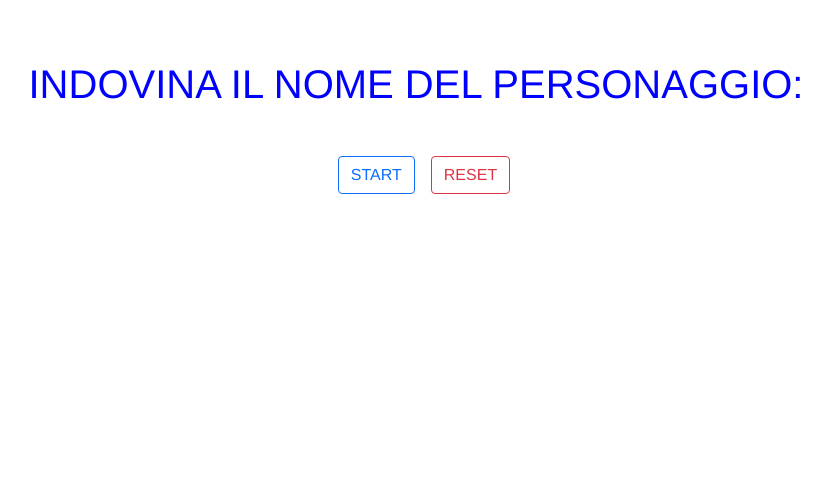
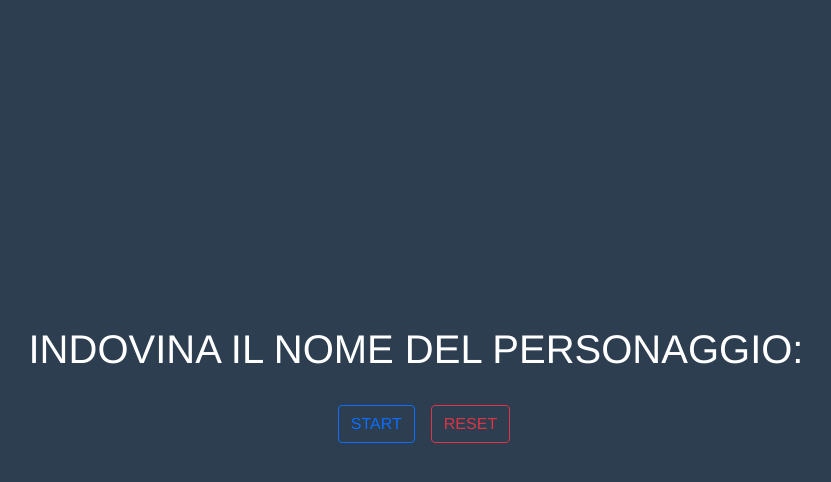
Before and after one commit to gloriaghe/hangman, a Vue app: page / in a window 1280 px wide. Shown: the top 482 px of the page, without its empty margins (224-1055 px from the left). Built offline with nearby package versions, Linux system fonts and the light colour scheme.

Commit message:
prove dati da passare

```diff
--- a/src/App.vue
+++ b/src/App.vue
@@ -1,9 +1,8 @@
 <template>
-  <div id="app">
-    <h1 class="my-4 text-center" style="color:blue">INDOVINA IL NOME DEL PERSONAGGIO:</h1>
-    <PlayResetButton @start="arrayName"/>
-    <ButtonComponent :prova2="transformArray"/>
-    <!-- <HelloWorld msg="Welcome to Your Vue.js App"/> -->
+  <div id="app" class="d-flex justify-content-center flex-column">
+    <h1 class="text-center">INDOVINA IL NOME DEL PERSONAGGIO:</h1>
+    <PlayResetButton @start="arrayName" :arrayPoint="pointTotal"/>
+    <ButtonComponent :arrayModify="transformArray" @point="point"/>
   </div>
 </template>
 
@@ -19,25 +18,35 @@ export default {
   },
   data(){
     return{
-      transformArray: []
+      transformArray: [],
+      pointTotal: []
     }
   },
   methods: {
     arrayName(el){
       this.transformArray = el;
       console.log(this.transformArray)
+    },
+    point(el){
+      this.pointTotal= el;
+      console.log(el)
     }
   }
 }
 </script>
 
 <style lang="scss">
+*{
+  margin: 0;
+  padding: 0;
+  box-sizing: border-box;
+}
 #app {
   font-family: Avenir, Helvetica, Arial, sans-serif;
-  -webkit-font-smoothing: antialiased;
-  -moz-osx-font-smoothing: grayscale;
   text-align: center;
-  color: #2c3e50;
-  margin-top: 60px;
+  background-color: #2c3e50;
+  color: white;
+  width: 100vw;
+  height: 100vh;
 }
 </style>
--- a/src/components/ButtonComponent.vue
+++ b/src/components/ButtonComponent.vue
@@ -1,8 +1,10 @@
 <template>
-  <section class="d-none" id="containerButton">
+  <section class="container">
+    <div class="d-none align-self-center container" id="containerButton">
       <div class="d-flex flex-wrap justify-content-center">
           <button @click="letterChoice(element)" v-for="(element, i) in letters" :key="i" :id="element" class="letter btn btn-primary mx-2 my-2" :value="element">{{element}}</button>
       </div>
+    </div>
   </section>
 </template>
 
@@ -10,7 +12,7 @@
 export default {
 name: 'ButtonComponent',
 props: {
-  transformArray: Array,
+  arrayModify: Array,
 },
 data() {
     return {
@@ -25,14 +27,14 @@ data() {
 methods: {
     letterChoice (element){
           console.log(element);
-          this.check(element, this.transformArray, this.correct);
+          this.check(element, this.arrayModify, this.correct);
 
       },
-      check (letter, transformArray, correct) {
-          const totalLetter = transformArray.length;
+      check (letter, arrayModify, correct) {
+          const totalLetter = arrayModify.length;
           document.getElementById(letter).disabled= true;
 
-          transformArray.forEach(elemento =>  {
+          arrayModify.forEach(elemento =>  {
 
               if(elemento == letter){
                   correct = true;
@@ -40,6 +42,7 @@ methods: {
                   console.log(this.score)
                   if(this.score == totalLetter){
                       this.result= 'hai vinto';
+                      console.log("hai vinto")
                   }
               }
 
@@ -47,10 +50,15 @@ methods: {
           if(correct == false) {
               this.strike += 1 ;
               this.errors= 'Hai fatto ' + this.strike + ' errori';
+              console.log("hai fatto " + this.strike +  "errori")
+
               if(this.strike == 5){
                   this.result= 'hai perso';
+                  console.log("hai perso")
+
               }
           }
+          this.$emit('point', [this.strike, this.result, this.errors, this.score]);
 
       },
 }
@@ -58,5 +66,7 @@ methods: {
 </script>
 
 <style lang="scss">
-
+  #containerButton{
+    width: 60%;
+  }
 </style>
--- a/src/components/PlayResetButton.vue
+++ b/src/components/PlayResetButton.vue
@@ -13,6 +13,9 @@ import axios from "axios";
 
 export default {
     name: "PlayResetButton",
+    props: {
+        arrayPoint: Array,
+    },
     data() {
         return{
             transformArray: [],
@@ -20,12 +23,31 @@ export default {
             strike: 0,
             result: "",
             errors: "",
-            loading: ""
+            loading: "",
         }
     },
+    computed: {
+          function2(){
+            this.function()
+            return console.log('cazzo')
+            //   this.strike = this.arrayPoint[0];
+            //   this.result = this.arrayPoint[1];
+            //   this.errors = this.arrayPoint[2];
+            //   this.score  = this.arrayPoint[3];
+          }
+            //  if(this.arrayPoint == []){
+            //     console.log('uguale'+ this.arrayPoint)
+
+            // } else  {
+            //     console.log('diverso'+ this.arrayPoint)
+                // }
+
+    },
     methods: {
+        function(){
+            console.log(this.arrayPoint+ 'hello')
+        },
         startButton(){
-
             const randomNum = Math.floor(Math.random() * 83);
                 // TODO:api diverse? (MENù A TENDINA)
             axios.get('https://swapi.dev/api/people/'+ randomNum)
@@ -63,6 +85,7 @@ export default {
         noneButton(){
             const noneButton = document.getElementById('containerButton');
             noneButton.classList.remove('d-none');
+            noneButton.classList.add('d-flex');
             this.loading= "";
         },
         resetButton(){
```
